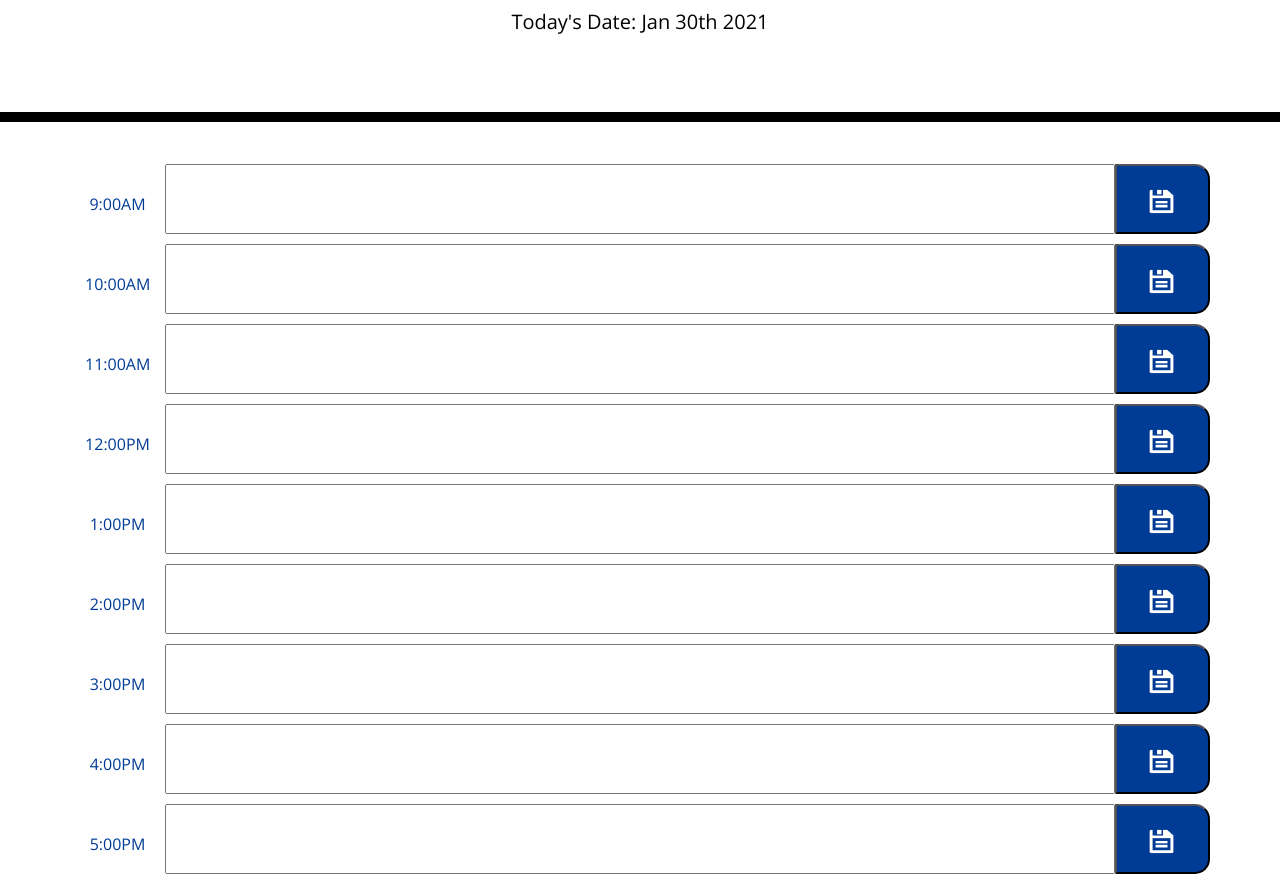
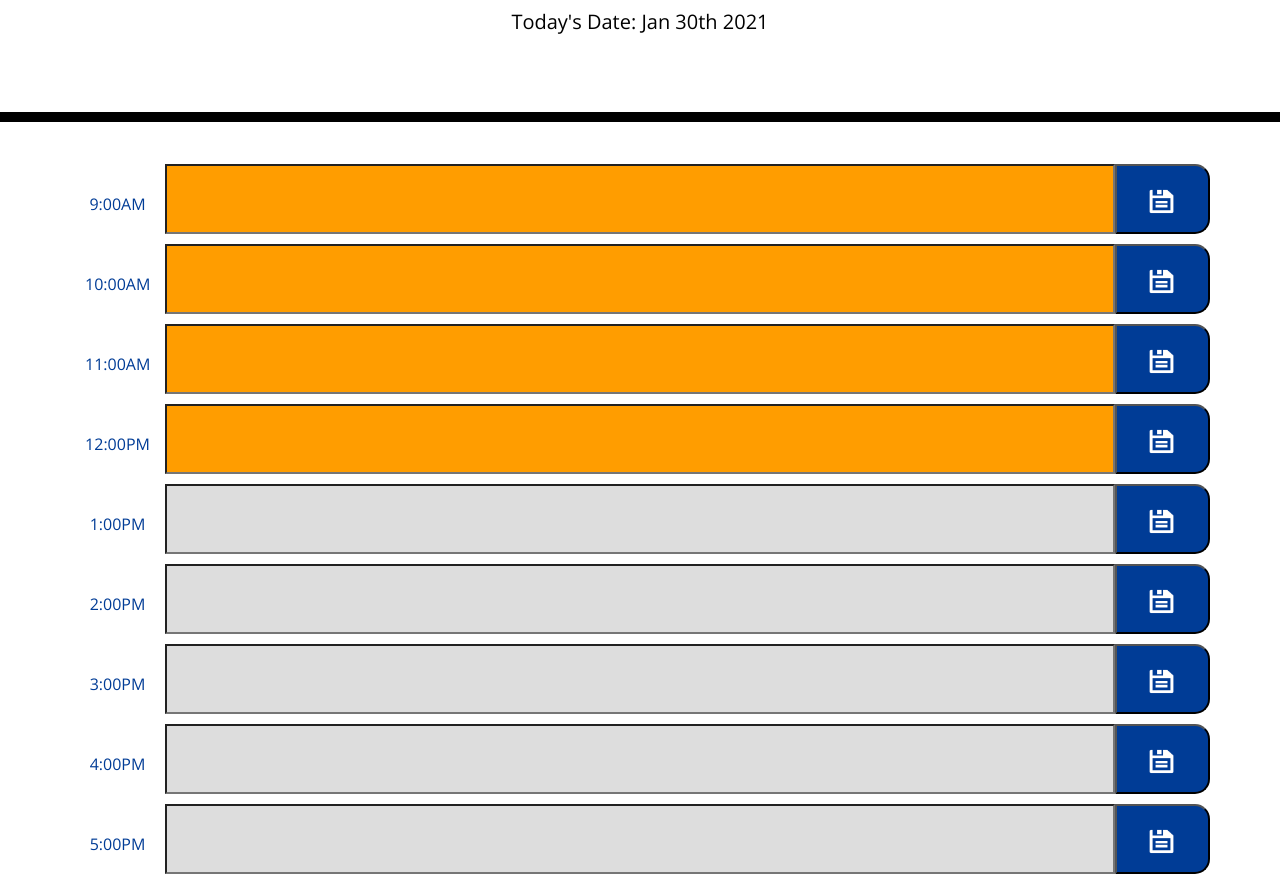
Before and after one commit to hanhle1989/Third-Party-APIs-Daily-Planner, a plain HTML site: page index.html in a window 1280 px wide. Shown: the part 182-1056 px from the top of the page. Drawn offline with nearby package versions, Linux system fonts and the light colour scheme.

Commit message:
Fixed time color and local storage

```diff
--- a/index.html
+++ b/index.html
@@ -26,55 +26,55 @@
   <div class="container">
     <div class="row">
       <div class="col-md-1 hour pt-4">9:00AM</div>
-      <input id="9am" class="user-event-input col-md-10 event-input-block saved-events"></input>
+      <input id="9" class="user-event-input col-md-10 event-input-block saved-events" hour-value=9></input>
       <button class="col-md-1 saveBtn" hour-value=9><img class="save-icon" src="save-icon.png" alt="save"></button>
     </div>
 
     <div class="row">
       <div class="col-md-1 hour pt-4 ">10:00AM</div>
-      <input id="10am" class="user-event-input col-md-10 event-input-block saved-events"></input>
+      <input id="10" class="user-event-input col-md-10 event-input-block saved-events" hour-value=10></input>
       <button class="col-md-1 saveBtn" hour-value=10><img class="save-icon" src="save-icon.png" alt="save"></button>
     </div>
 
     <div class="row">
       <div class="col-md-1 hour pt-4">11:00AM</div>
-      <input id="11am" class="user-event-input col-md-10  event-input-block saved-events"></input>
+      <input id="11" class="user-event-input col-md-10  event-input-block saved-events" hour-value=11></input>
       <button class="col-md-1 saveBtn" hour-value=11><img class="save-icon" src="save-icon.png" alt="save"></button>
     </div>
 
     <div class="row">
       <div class="col-md-1 hour pt-4">12:00PM</div>
-      <input id="12pm" class="user-event-input col-md-10 event-input-block saved-events"></input>
+      <input id="12" class="user-event-input col-md-10 event-input-block saved-events" hour-value=12></input>
       <button class="col-md-1 saveBtn" hour-value=12><img class="save-icon" src="save-icon.png" alt="save"></button>
     </div>
 
     <div class="row">
       <div class="col-md-1 hour pt-4">1:00PM</div>
-      <input id="1pm" class="user-event-input col-md-10  event-input-block saved-events"></input>
+      <input id="13" class="user-event-input col-md-10  event-input-block saved-events" hour-value=1></input>
       <button class="col-md-1 saveBtn" hour-value=1><img class="save-icon" src="save-icon.png" alt="save"></button>
     </div>
 
     <div class="row">
       <div class="col-md-1 hour pt-4">2:00PM</div>
-      <input id="2pm" class="user-event-input col-md-10 event-input-block saved-events"></input>
+      <input id="14" class="user-event-input col-md-10 event-input-block saved-events" hour-value=2></input>
       <button class="col-md-1 saveBtn" hour-value=2><img class="save-icon" src="save-icon.png" alt="save"></button>
     </div>
 
     <div class="row">
       <div class="col-md-1 hour pt-4">3:00PM</div>
-      <input id="3pm" class="user-event-input col-md-10 event-input-block saved-events"></input>
+      <input id="15" class="user-event-input col-md-10 event-input-block saved-events" hour-value=3></input>
       <button class="col-md-1 saveBtn" hour-value=3><img class="save-icon" src="save-icon.png" alt="save"></button>
     </div>
 
     <div class="row">
       <div class="col-md-1 hour pt-4">4:00PM</div>
-      <input id="4pm" class="user-event-input col-md-10 event-input-block saved-events"></input>
+      <input id="16" class="user-event-input col-md-10 event-input-block saved-events" hour-value=4></input>
       <button class="col-md-1 saveBtn" hour-value=4><img class="save-icon" src="save-icon.png" alt="save"></button>
     </div>
 
     <div class="row">
       <div class="col-md-1 hour pt-4">5:00PM</div>
-      <input id="5pm" class="user-event-input col-md-10 event-input-block saved-events"></input>
+      <input id="17" class="user-event-input col-md-10 event-input-block saved-events" hour-value=5></input>
       <button class="col-md-1 saveBtn" hour-value=5><img class="save-icon" src="save-icon.png" alt="save"></button>
     </div>
 
--- a/script.js
+++ b/script.js
@@ -4,7 +4,7 @@ var currentHour = moment().hours();
 
 var saveBtn = $(".saveBtn");
 
-let timeBlock = ["#9am", "#10am", "#11am", "#12pm", "#1pm", "#2pm", "#3pm", "#4pm", "#5pm"];
+let timeBlock = ["#9", "#10", "#11", "#12", "#13", "#14", "#15", "#16", "#17"];
     for (let i = 0; i < timeBlock.length; i++) {
         var savedEvent = $(".saved-event")
         $(timeBlock[i]).val(localStorage.getItem(timeBlock[i]));
@@ -16,10 +16,10 @@ $(document).ready(function () {
     //retrieve and display current date//
     $("#currentDay").text("Today's Date: " + currentDate);
 
-        for (var i = 1; i <= 12; i++) {
-            var scheduleHour = $("#" + i + "Row").attr("hour-data");
+        for (var i = 9; i <= 17; i++) {
             var hour = "#" + i
-            var scheduleHour = parseInt(hour);
+            var scheduleHour = $(hour).attr("hour-value");
+            var scheduleHour = parseInt(scheduleHour);
 
             if (scheduleHour === currentHour) {
                 $(hour).addClass("present");
@@ -40,6 +40,7 @@ $(document).ready(function () {
 
 saveBtn.on("click", function () {
     var click = $(this).attr("hour-value");
-    var eventInput = $(click).val();
-    localStorage.setItem(click, eventInput);
+    var inputField = "#" + click;
+    var eventInput = $(inputField).val();
+    localStorage.setItem(inputField, eventInput);
 });
```
